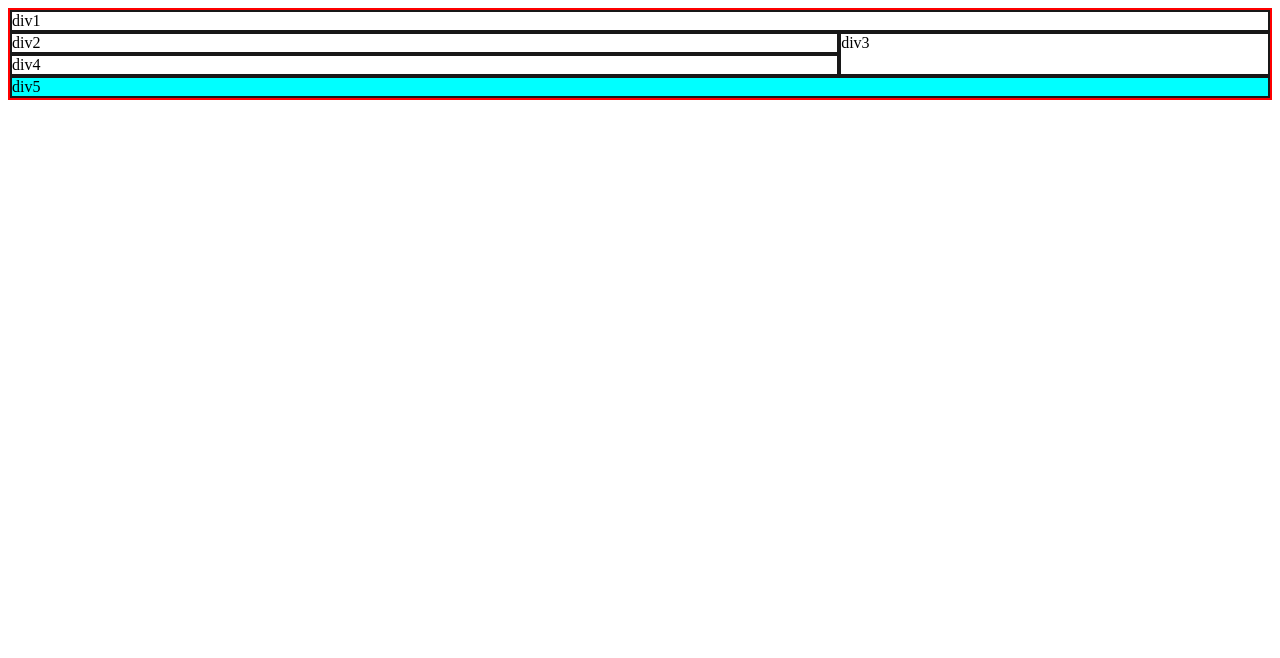
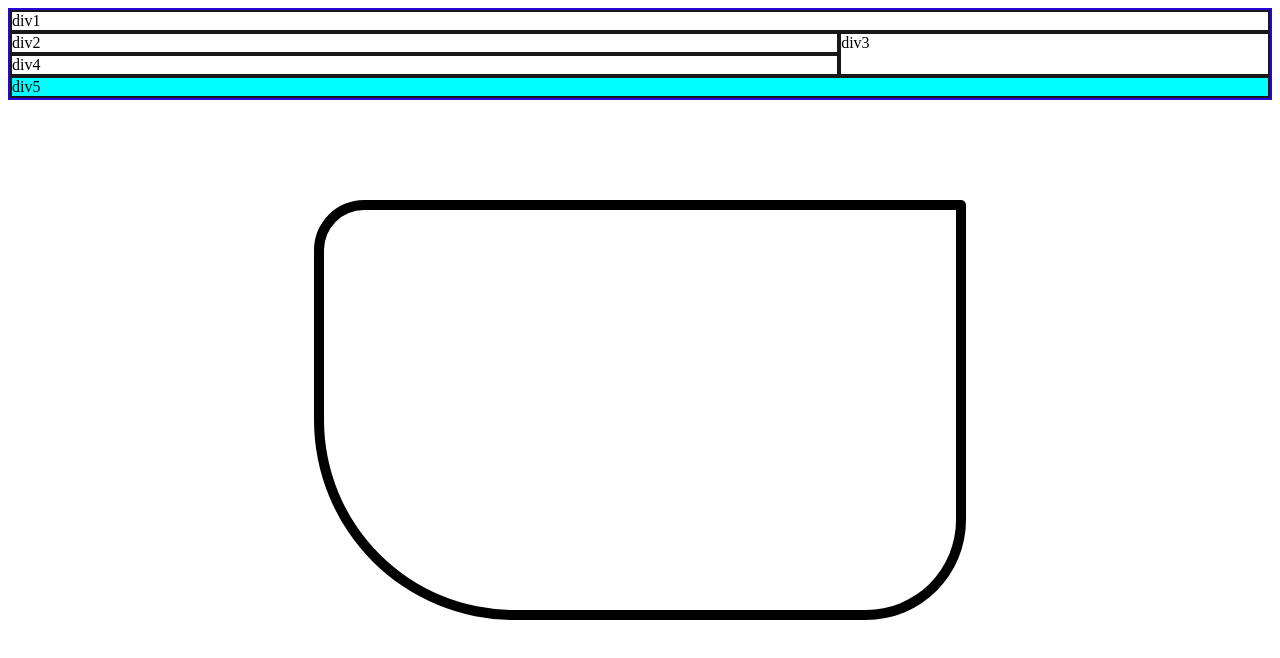
Before and after one commit to tanushree-coder-girl/CSS3, a plain HTML site: page index.html in a window 1280 px wide. Drawn offline with Linux system fonts and the light colour scheme.

Commit message:
CSS3 Begineer To Advanced Level Completed

```diff
--- a/index.html
+++ b/index.html
@@ -27,9 +27,12 @@
     <!-- <p style="color: green; /*Inline Css*/ ">Here is Complete Tutorial of Css form beginner to advanced level step by step.</p> -->
     <!-- <h2 class="colorNames">Colors In Css</h2> -->
     <!--  <p class="bg border outline">Lorem ipsum dolor sit amet consectetur adipisicing elit. Quae, sed voluptatum a possimus, itaque ducimus excepturi provident quisquam praesentium, quaerat labore repellendus ipsum amet temporibus beatae aliquam sit accusantium perspiciatis quasi nulla nemo delectus. Non quas placeat quam officiis esse, quia nemo ducimus quae possimus id modi eius libero rerum.</p> -->
-    <!--    <p class="text-formating font">text Formatting Lorem
+  <!--  <p class="text-formating font">text Formatting Lorem
             ipsum dolor sit amet, consectetur adipisicing elit. Dolor quis veniam corporis repudiandae explicabo? A quas voluptatem culpa dolore cumque. Pl                                          aceat, tempora veniam libero ad, aliquam repellendus molestiae accusantium totam nobis impedit aperiam repellat deserunt quas ipsam reiciendis, ratione voluptatem et a. Quod, itaque? Tempore dignissimos sequi aperiam necessitatibus recusandae?</p>
     <h1 class="myDownloadFolnt">My downloaded Font</h1> -->
+   <!--  <p class="textcss3">
+        Lorempsumdolorsitametconsecteturadipisicingelit.Illosint accusantium id sit cupiditate molestiae molestias non nisi sequi eum labore quibusdam, laboriosam aliquid repudiandae blanditiis ipsum voluptates commodi vel ipsa autem consequuntur architecto excepturi. Animi provident asperiores laudantium earum facilis beatae laboriosam omnis ratione ullam ipsam, molestiae consequatur delectus voluptatum quia! Laudantium mollitia quod impedit sapiente optio eligendi, corrupti obcaecati exercitationem autem laboriosam vel nulla fugit numquam nihil nostrum! Provident nisi harum quisquam nesciunt porro, quibusdam nemo labore, ipsam inventore amet nam, sit sint voluptatibus autem. Corrupti atque ut provident porro incidunt quaerat illo iure debitis, quisquam earum nulla!
+    </p> -->
     <!--   <a href="https://www.facebook.com" target=_blank>Click Me</a> -->
 
     <!--  <p id="para" class="mypara">Lorem ipsum dolor sit amet consectetur adipisicing elit. Nulla tempore dicta quam est,
@@ -177,7 +180,9 @@
        <div class="flex-child g-child">div9</div>
        <div class="flex-child g-child">div10</div> -->
     </div>
+    <div class="border-img">
 
+    </div>
     <!--Completed Css-->
 </body>
 
--- a/style.css
+++ b/style.css
@@ -33,7 +33,8 @@
     background-position: center center;
     background-attachment: fixed;
     background-size: cover;
-} */
+    background-blend-mode:color-burn;
+}  */
 /* .border{
     border-style: solid;
     border-width: 2px;
@@ -74,6 +75,19 @@
     text-shadow: 2px 2px 4px #1bfa8a;
     white-space: normal;
     vertical-align:text-bottom;
+}  */
+/* .textcss3{
+    width: 50%;
+    height:100px;
+    border: 2px solid red;
+ white-space: nowrap;
+ overflow: auto;
+ text-overflow: eclipse;
+ word-wrap: break-word;
+ word-break:break-all;
+ text-align-last:justify;
+ text-justify: inter-word;
+
 } */
 /* @font-face {
     font-family: myFont;
@@ -85,6 +99,7 @@
     font-style: italic;
     font-variant: small-caps;
     font-size: 3.12em;
+    font-stretch:narrower;
 }
 .myDownloadFolnt{
     font-family: myFont;
@@ -733,7 +748,7 @@ input:out-of-range{
 
  /*Grid Start*/
  .grid-box{
-    border: 2px solid red;
+    border: 2px solid rgb(37, 6, 214);
     display: grid;
     grid:
     'header header header header header header'
@@ -796,3 +811,23 @@ input:out-of-range{
      column-rule: 4px double greenyellow;
  }  */
  /*Grid End*/
+
+ /*Border images start*/
+.border-img{
+    width: 50%;
+    height: 50vh;
+    margin: 100px auto;
+    border: 10px solid black;
+    border-top-left-radius: 50px;
+    border-bottom-right-radius: 100px;
+    border-top-right-radius: 5px;
+    border-bottom-left-radius: 200px;
+    /* border-image-source: url(images/border.png);
+    border-image-slice:50;
+    border-image-width: 20px;
+    border-image-outset: 10px;
+    border-image-repeat:stretch;*/
+  /*  border-image: url(images/border.png) 30 fill / 30px / 30px round; */
+
+}
+  /*Border images end*/
```
Also changed, not shown: images/border.png (added), instructions.txt.
